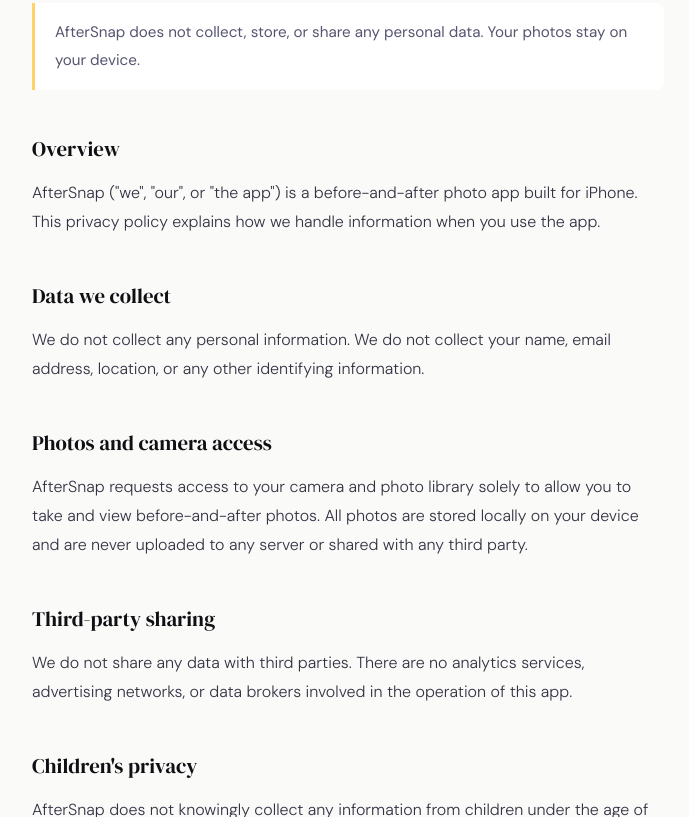
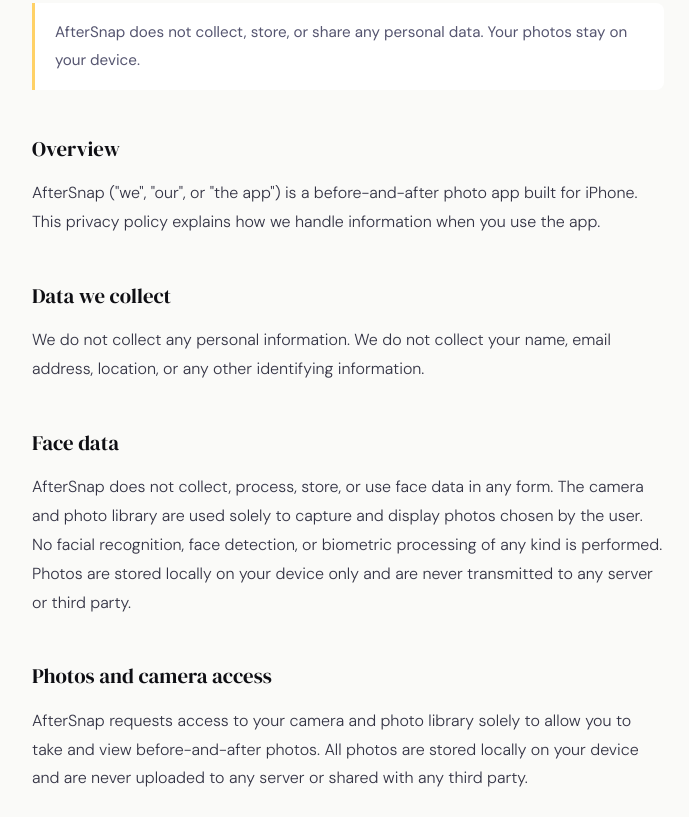
Before and after one commit to bjerra/aftersnap-privacy, a plain HTML site: page index.html in a window 1280 px wide. Shown: the part 347-1164 px from the top of the page, without its empty margins (292-981 px from the left). Drawn offline with Linux system fonts and the light colour scheme.

Commit message:
Update index.html

```diff
--- a/index.html
+++ b/index.html
@@ -120,6 +120,9 @@
   <h2>Data we collect</h2>
   <p>We do not collect any personal information. We do not collect your name, email address, location, or any other identifying information.</p>
 
+  <h2>Face data</h2>
+  <p>AfterSnap does not collect, process, store, or use face data in any form. The camera and photo library are used solely to capture and display photos chosen by the user. No facial recognition, face detection, or biometric processing of any kind is performed. Photos are stored locally on your device only and are never transmitted to any server or third party.</p>
+
   <h2>Photos and camera access</h2>
   <p>AfterSnap requests access to your camera and photo library solely to allow you to take and view before-and-after photos. All photos are stored locally on your device and are never uploaded to any server or shared with any third party.</p>
 
```
